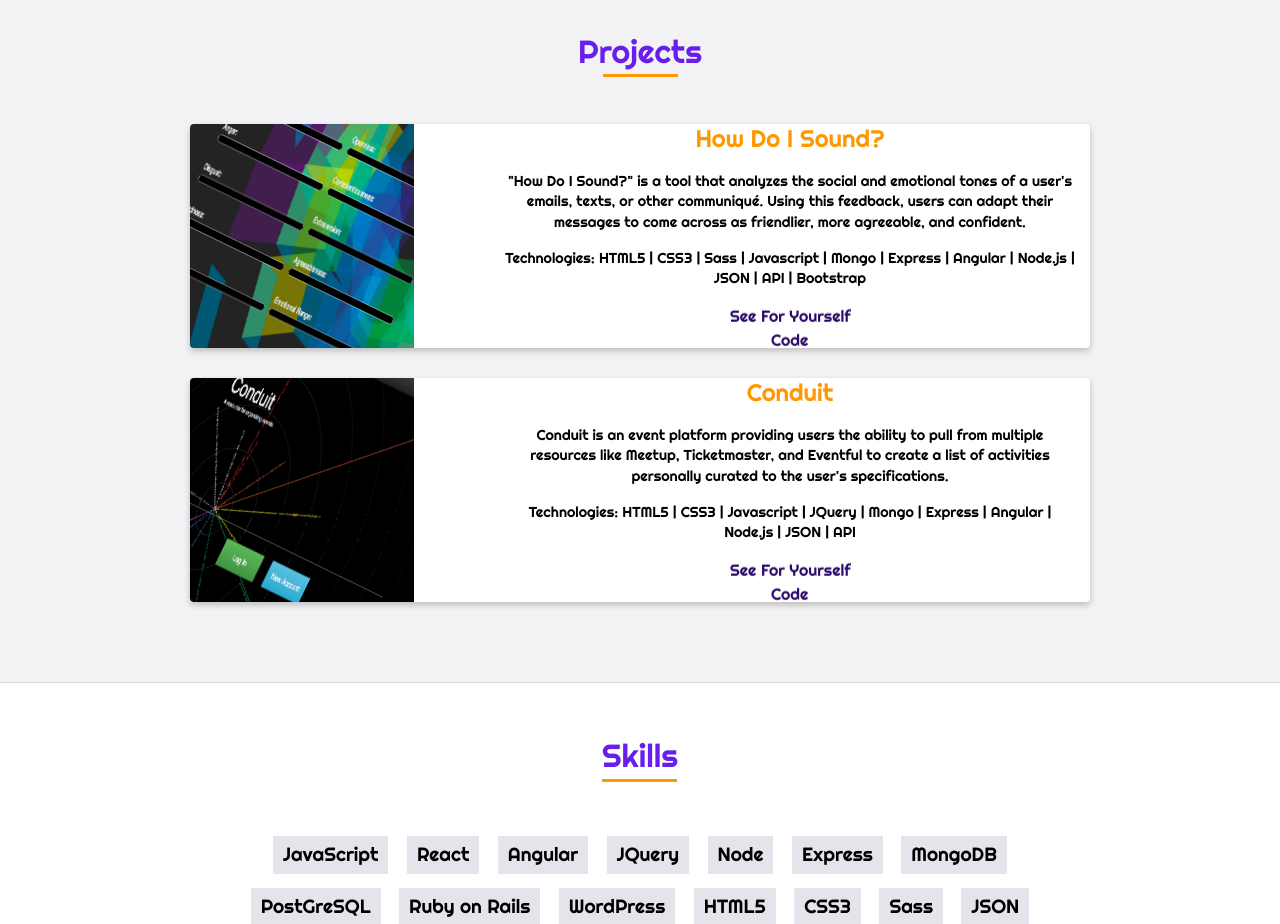
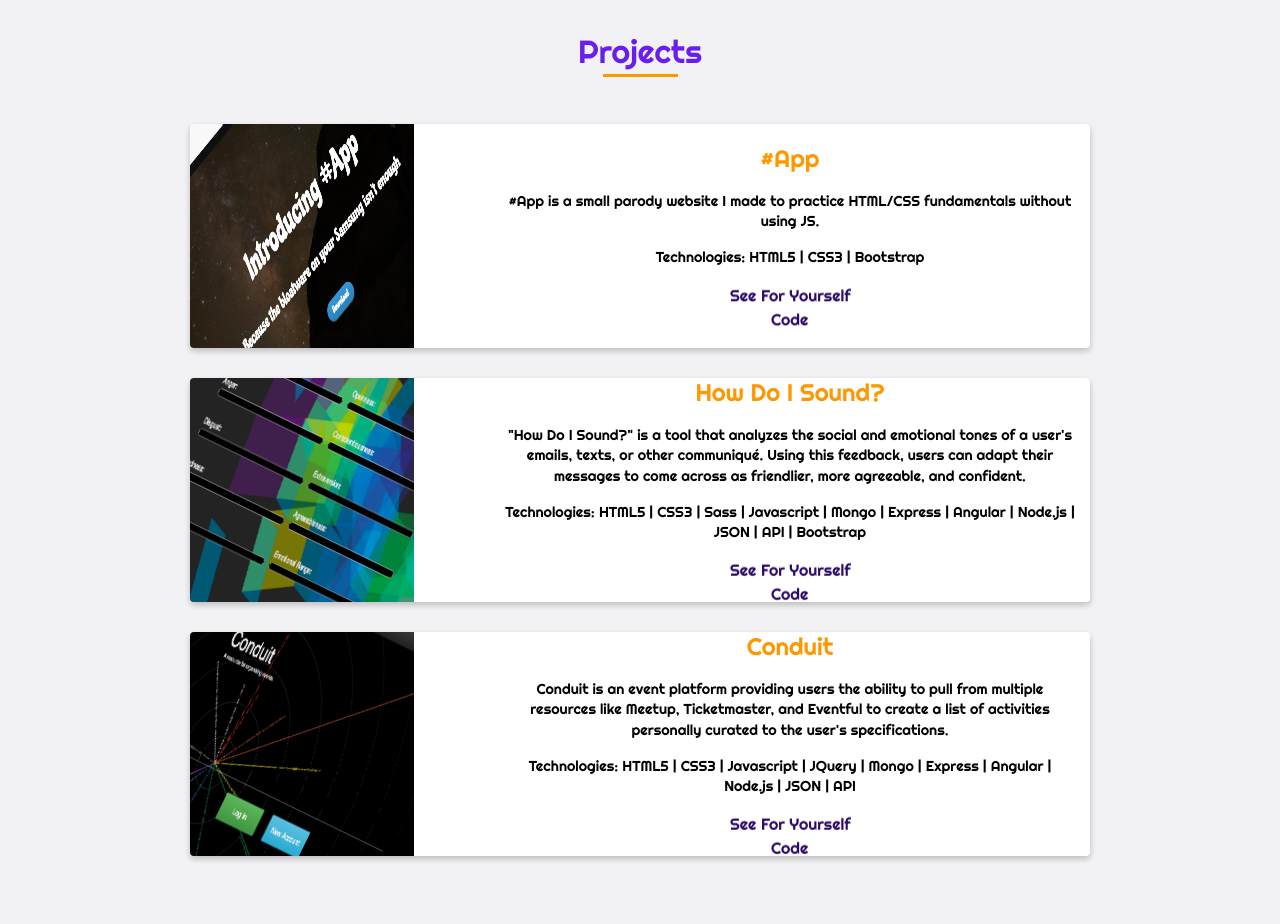
Before and after one commit to AAnderson1817/APort, a website: page index.html in a window 1280 px wide. Shown: the part 2420-3344 px from the top of the page. Drawn offline with nearby package versions, Linux system fonts and the light colour scheme.

Commit message:
added new project

```diff
--- a/index.html
+++ b/index.html
@@ -147,6 +147,28 @@
             <div class="row">
               <div class="project shadow-large">
                   <div class="project-image">
+                      <img src="images/approject.png" />
+                  </div>
+                  <!-- End .project-image -->
+                  <div class="project-info">
+                      <h3>#App</h3>
+                      <p>
+                          #App is a small parody website I made to practice HTML/CSS fundamentals without using JS.
+                      </p>
+                      <p>
+                        Technologies: HTML5 | CSS3 | Bootstrap
+                      </p>
+                        <a href="https://aanderson1817.github.io/Stretch/" class="hvr-underline-from-center">See For Yourself</a>
+
+                      <br>
+
+                        <a href="https://github.com/AAnderson1817/Stretch" class="hvr-underline-from-center">Code</a>
+                  </div>
+                  <!-- End .project-info -->
+              </div>
+              <!-- End .project -->
+              <div class="project shadow-large">
+                  <div class="project-image">
                       <img src="images/hdis.png" />
                   </div>
                   <!-- End .project-image -->
```
Also changed, not shown: images/approject.png (added).
